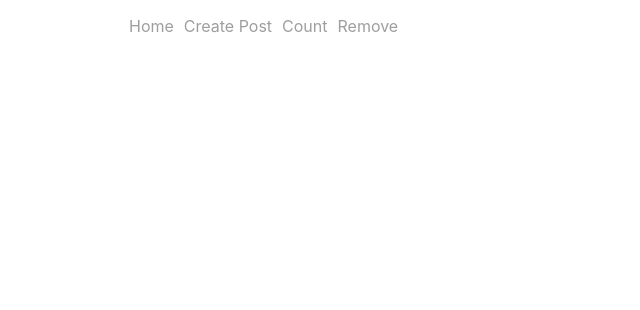
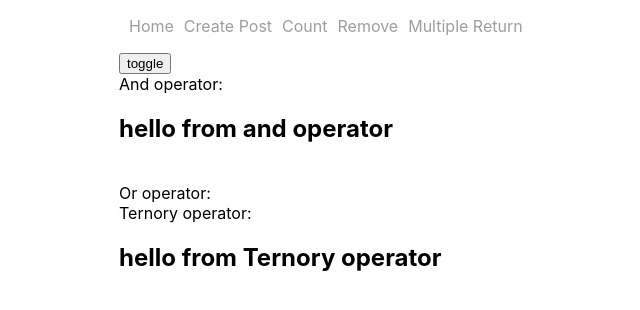
Before and after one commit to ajay09a/React-blog, a React (Create React App) app: page /multiple-return in a window 1280 px wide. Shown: the top 310 px of the page, without its empty margins (121-761 px from the left). Built offline with nearby package versions, Linux system fonts and the light colour scheme.

Commit message:
multiple return

```diff
--- a/src/components/App.js
+++ b/src/components/App.js
@@ -7,6 +7,7 @@ import {CreatePost} from "./CreatePost";
 import {PostDetail} from "./PostDetail";
 import {RemoveItem } from './RemoveItem';
 import {Count} from './Count';
+import {MultipleReturn} from './MultipleReturn'
 
 function App() {
   return (
@@ -20,6 +21,7 @@ function App() {
         <Route exact path="/create-post" element={<CreatePost/>} />
         <Route exact path="/count" element={<Count/>} />
         <Route exact path="/remove-item" element={<RemoveItem/>} />
+        <Route exact path="/multiple-return" element={<MultipleReturn/>} />
       </Routes>
       </Router>
     </div>
--- /dev/null
+++ b/src/components/MultipleReturn.js
@@ -0,0 +1,14 @@
+import React, {useState} from 'react'
+
+export const MultipleReturn = () => {
+    const [value, setvalue] = useState(true);
+
+  return (
+    <div>
+        <button onClick={()=>{setvalue(!value)}}>toggle</button><br />
+        <text>And operator: {value && <h2>hello from and operator</h2>}</text><br />
+        <text>Or operator: {value || <h2>hello from or operator</h2>}</text><br />
+        <text>Ternory operator: {value ? <h2>hello from Ternory operator</h2> : <h2>not true</h2>}</text><br />
+    </div>
+  )
+}
--- a/src/components/Navbar.js
+++ b/src/components/Navbar.js
@@ -15,6 +15,9 @@ function Navbar() {
         <li>
           <Link to="remove-item">Remove</Link>
         </li>
+        <li>
+          <Link to="multiple-return">Multiple Return</Link>
+        </li>
       </ul>
     </div>
   )
```
